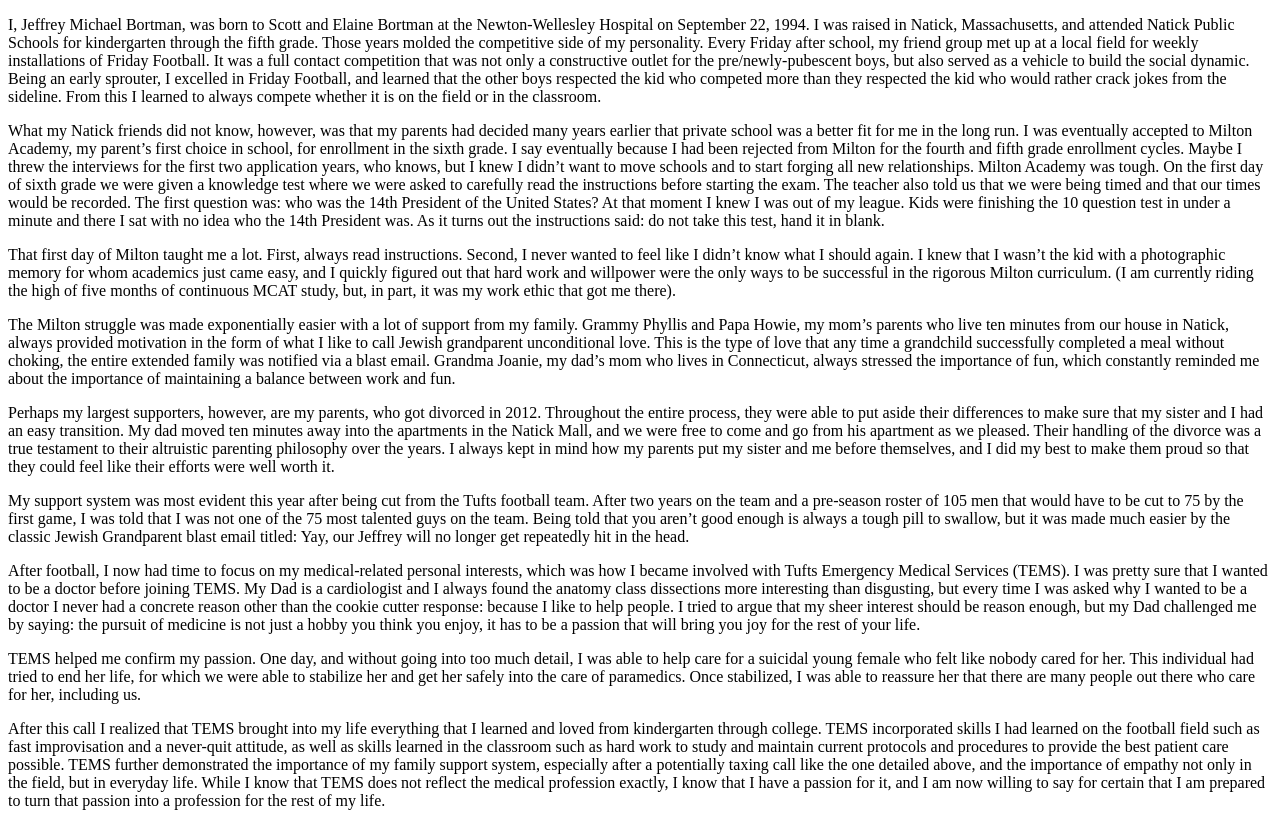
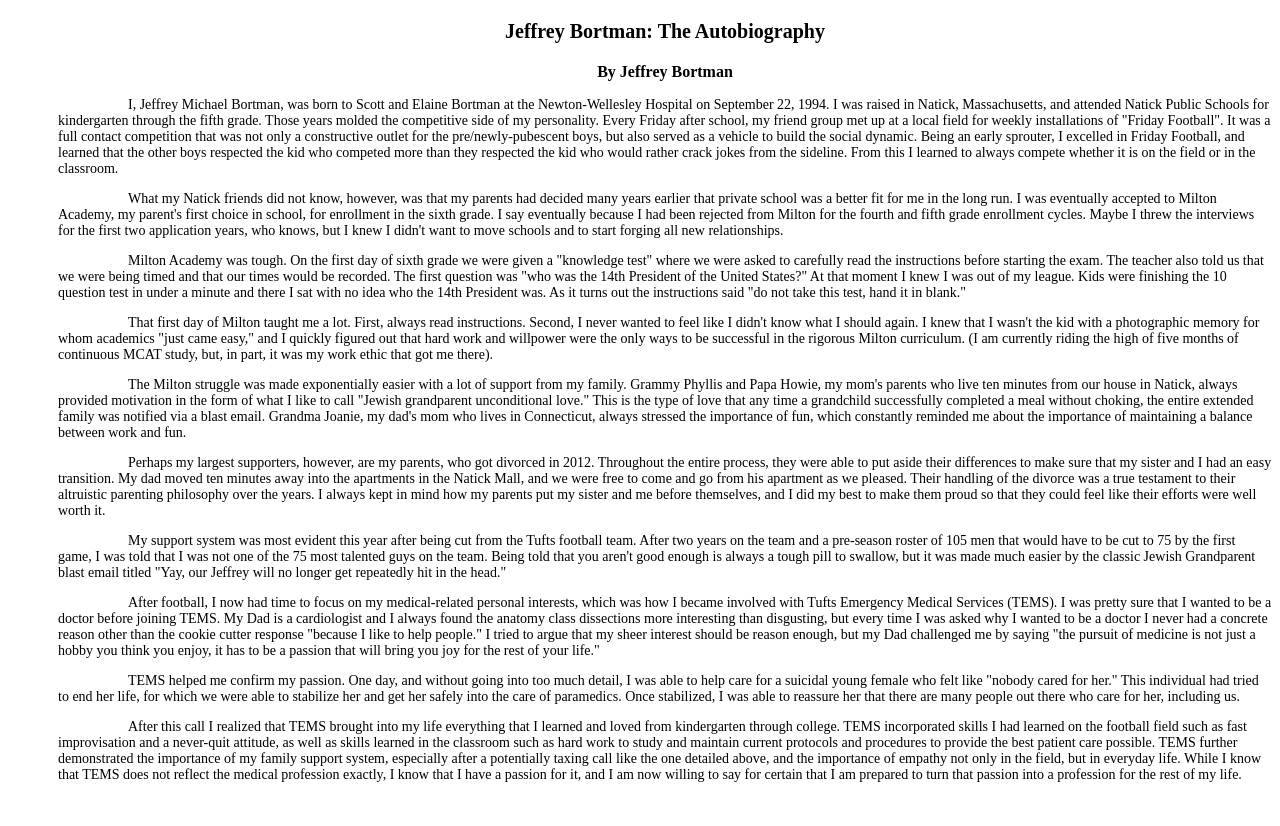
Before and after one commit to borty12/hello-world, a plain HTML site: page assignment_1/bio.html in a window 1280 px wide. After the commit the page ends 800 px from the top, so only its background shows below. Drawn offline with Linux system fonts and the light colour scheme.

Commit message:
New styling to all three documents

```diff
--- a/assignment_1/bio.html
+++ b/assignment_1/bio.html
@@ -3,26 +3,31 @@
 
 <head>
 	<title>Jeffrey Bortman Bio</title>
+	<link rel="stylesheet" type="text/css" href="bio_style.css">
 </head>
 
 <body>
-	<p>I, Jeffrey Michael Bortman, was born to Scott and Elaine Bortman at the Newton-Wellesley Hospital on September 22, 1994. I was raised in Natick, Massachusetts, and attended Natick Public Schools for kindergarten through the fifth grade. Those years molded the competitive side of my personality. Every Friday after school, my friend group met up at a local field for weekly installations of Friday Football. It was a full contact competition that was not only a constructive outlet for the pre/newly-pubescent boys, but also served as a vehicle to build the social dynamic. Being an early sprouter, I excelled in Friday Football, and learned that the other boys respected the kid who competed more than they respected the kid who would rather crack jokes from the sideline.  From this I learned to always compete whether it is on the field or in the classroom.</p>
+	<p class="title1">Jeffrey Bortman: The Autobiography</p>
+	<p class="title2">By Jeffrey Bortman</p>
+	<p style="text-indent: 5em;">I, Jeffrey Michael Bortman, was born to Scott and Elaine Bortman at the Newton-Wellesley Hospital on September 22, 1994. I was raised in Natick, Massachusetts, and attended Natick Public Schools for kindergarten through the fifth grade. Those years molded the competitive side of my personality. Every Friday after school, my friend group met up at a local field for weekly installations of &quotFriday Football&quot. It was a full contact competition that was not only a constructive outlet for the pre/newly-pubescent boys, but also served as a vehicle to build the social dynamic. Being an early sprouter, I excelled in Friday Football, and learned that the other boys respected the kid who competed more than they respected the kid who would rather crack jokes from the sideline.  From this I learned to always compete whether it is on the field or in the classroom.</p>
 
-	<p>What my Natick friends did not know, however, was that my parents had decided many years earlier that private school was a better fit for me in the long run. I was eventually accepted to Milton Academy, my parent’s first choice in school, for enrollment in the sixth grade. I say eventually because I had been rejected from Milton for the fourth and fifth grade enrollment cycles. Maybe I threw the interviews for the first two application years, who knows, but I knew I didn’t want to move schools and to start forging all new relationships.
-	Milton Academy was tough. On the first day of sixth grade we were given a knowledge test where we were asked to carefully read the instructions before starting the exam. The teacher also told us that we were being timed and that our times would be recorded. The first question was: who was the 14th President of the United States? At that moment I knew I was out of my league. Kids were finishing the 10 question test in under a minute and there I sat with no idea who the 14th President was. As it turns out the instructions said: do not take this test, hand it in blank.</p>
-	<p>That first day of Milton taught me a lot. First, always read instructions. Second, I never wanted to feel like I didn’t know what I should again. I knew that I wasn’t the kid with a photographic memory for whom academics just came easy, and I quickly figured out that hard work and willpower were the only ways to be successful in the rigorous Milton curriculum. (I am currently riding the high of five months of continuous MCAT study, but, in part, it was my work ethic that got me there). </p>
+	<p style="text-indent: 5em;">What my Natick friends did not know, however, was that my parents had decided many years earlier that private school was a better fit for me in the long run. I was eventually accepted to Milton Academy, my parent&#39s first choice in school, for enrollment in the sixth grade. I say eventually because I had been rejected from Milton for the fourth and fifth grade enrollment cycles. Maybe I threw the interviews for the first two application years, who knows, but I knew I didn&#39t want to move schools and to start forging all new relationships.</p>
 
-	<p>The Milton struggle was made exponentially easier with a lot of support from my family. Grammy Phyllis and Papa Howie, my mom’s parents who live ten minutes from our house in Natick, always provided motivation in the form of what I like to call Jewish grandparent unconditional love. This is the type of love that any time a grandchild successfully completed a meal without choking, the entire extended family was notified via a blast email. Grandma Joanie, my dad’s mom who lives in Connecticut, always stressed the importance of fun, which constantly reminded me about the importance of maintaining a balance between work and fun.</p>
+	<p style="text-indent: 5em;">Milton Academy was tough. On the first day of sixth grade we were given a &quotknowledge test&quot where we were asked to carefully read the instructions before starting the exam. The teacher also told us that we were being timed and that our times would be recorded. The first question was &quotwho was the 14th President of the United States?&quot At that moment I knew I was out of my league. Kids were finishing the 10 question test in under a minute and there I sat with no idea who the 14th President was. As it turns out the instructions said &quotdo not take this test, hand it in blank.&quot</p>
 
-	<p>Perhaps my largest supporters, however, are my parents, who got divorced in 2012. Throughout the entire process, they were able to put aside their differences to make sure that my sister and I had an easy transition. My dad moved ten minutes away into the apartments in the Natick Mall, and we were free to come and go from his apartment as we pleased. Their handling of the divorce was a true testament to their altruistic parenting philosophy over the years. I always kept in mind how my parents put my sister and me before themselves, and I did my best to make them proud so that they could feel like their efforts were well worth it.</p>
+	<p style="text-indent: 5em;">That first day of Milton taught me a lot. First, always read instructions. Second, I never wanted to feel like I didn&#39t know what I should again. I knew that I wasn&#39t the kid with a photographic memory for whom academics &quotjust came easy,&quot and I quickly figured out that hard work and willpower were the only ways to be successful in the rigorous Milton curriculum. (I am currently riding the high of five months of continuous MCAT study, but, in part, it was my work ethic that got me there). </p>
 
-	<p>My support system was most evident this year after being cut from the Tufts football team. After two years on the team and a pre-season roster of 105 men that would have to be cut to 75 by the first game, I was told that I was not one of the 75 most talented guys on the team. Being told that you aren’t good enough is always a tough pill to swallow, but it was made much easier by the classic Jewish Grandparent blast email titled: Yay, our Jeffrey will no longer get repeatedly hit in the head.</p>
+	<p style="text-indent: 5em;">The Milton struggle was made exponentially easier with a lot of support from my family. Grammy Phyllis and Papa Howie, my mom&#39s parents who live ten minutes from our house in Natick, always provided motivation in the form of what I like to call &quotJewish grandparent unconditional love.&quot This is the type of love that any time a grandchild successfully completed a meal without choking, the entire extended family was notified via a blast email. Grandma Joanie, my dad&#39s mom who lives in Connecticut, always stressed the importance of fun, which constantly reminded me about the importance of maintaining a balance between work and fun.</p>
 
-	<p>After football,  I now had time to focus on my medical-related personal interests, which was how I became involved with Tufts Emergency Medical Services (TEMS). I was pretty sure that I wanted to be a doctor before joining TEMS. My Dad is a cardiologist and I always found the anatomy class dissections more interesting than disgusting, but every time I was asked why I wanted to be a doctor I never had a concrete reason other than the cookie cutter response: because I like to help people. I tried to argue that my sheer interest should be reason enough, but my Dad challenged me by saying: the pursuit of medicine is not just a hobby you think you enjoy, it has to be a passion that will bring you joy for the rest of your life.</p>
+	<p style="text-indent: 5em;">Perhaps my largest supporters, however, are my parents, who got divorced in 2012. Throughout the entire process, they were able to put aside their differences to make sure that my sister and I had an easy transition. My dad moved ten minutes away into the apartments in the Natick Mall, and we were free to come and go from his apartment as we pleased. Their handling of the divorce was a true testament to their altruistic parenting philosophy over the years. I always kept in mind how my parents put my sister and me before themselves, and I did my best to make them proud so that they could feel like their efforts were well worth it.</p>
 
-	<p>TEMS helped me confirm my passion. One day, and without going into too much detail, I was able to help care for a suicidal young female who felt like nobody cared for her. This individual had tried to end her life, for which we were able to stabilize her and get her safely into the care of paramedics. Once stabilized, I was able to reassure her that there are many people out there who care for her, including us.</p>
+	<p style="text-indent: 5em;">My support system was most evident this year after being cut from the Tufts football team. After two years on the team and a pre-season roster of 105 men that would have to be cut to 75 by the first game, I was told that I was not one of the 75 most talented guys on the team. Being told that you aren&#39t good enough is always a tough pill to swallow, but it was made much easier by the classic Jewish Grandparent blast email titled &quotYay, our Jeffrey will no longer get repeatedly hit in the head.&quot</p>
 
-	<p>After this call I realized that TEMS brought into my life everything that I learned and loved from kindergarten through college. TEMS incorporated skills I had learned on the football field such as fast improvisation and a never-quit attitude, as well as skills learned in the classroom such as hard work to study and maintain current protocols and procedures to provide the best patient care possible. TEMS further demonstrated the importance of my family support system, especially after a potentially taxing call like the one detailed above, and the importance of empathy not only in the field, but in everyday life. While I know that TEMS does not reflect the medical profession exactly, I know that I have a passion for it, and I am now willing to say for certain that I am prepared to turn that passion into a profession for the rest of my life.</p>
+	<p style="text-indent: 5em;">After football,  I now had time to focus on my medical-related personal interests, which was how I became involved with Tufts Emergency Medical Services (TEMS). I was pretty sure that I wanted to be a doctor before joining TEMS. My Dad is a cardiologist and I always found the anatomy class dissections more interesting than disgusting, but every time I was asked why I wanted to be a doctor I never had a concrete reason other than the cookie cutter response &quotbecause I like to help people.&quot I tried to argue that my sheer interest should be reason enough, but my Dad challenged me by saying &quotthe pursuit of medicine is not just a hobby you think you enjoy, it has to be a passion that will bring you joy for the rest of your life.&quot</p>
+
+	<p style="text-indent: 5em;">TEMS helped me confirm my passion. One day, and without going into too much detail, I was able to help care for a suicidal young female who felt like &quotnobody cared for her.&quot This individual had tried to end her life, for which we were able to stabilize her and get her safely into the care of paramedics. Once stabilized, I was able to reassure her that there are many people out there who care for her, including us.</p>
+
+	<p style="text-indent: 5em;">After this call I realized that TEMS brought into my life everything that I learned and loved from kindergarten through college. TEMS incorporated skills I had learned on the football field such as fast improvisation and a never-quit attitude, as well as skills learned in the classroom such as hard work to study and maintain current protocols and procedures to provide the best patient care possible. TEMS further demonstrated the importance of my family support system, especially after a potentially taxing call like the one detailed above, and the importance of empathy not only in the field, but in everyday life. While I know that TEMS does not reflect the medical profession exactly, I know that I have a passion for it, and I am now willing to say for certain that I am prepared to turn that passion into a profession for the rest of my life.</p>
 </body>
 
 </html>
--- /dev/null
+++ b/assignment_1/bio_style.css
@@ -0,0 +1,16 @@
+html{
+	margin-left: 50px;
+	font-size: 14px;
+}
+
+p.title1{
+	font-size: 20px;
+	font-weight: bolder;
+	text-align: center;
+}
+
+p.title2{
+	font-size: 16px;
+	font-weight: bolder;
+	text-align: center;
+}
--- /dev/null
+++ b/assignment_1/index_style.css
@@ -0,0 +1,10 @@
+html{
+	margin-left: 50px;
+	font-size: 14px;
+}
+
+p.title1{
+	font-size: 20px;
+	font-weight: bolder;
+	text-align: center;
+}
```
Also changed, not shown: assignment_1/index.html (+4 -3 lines).
